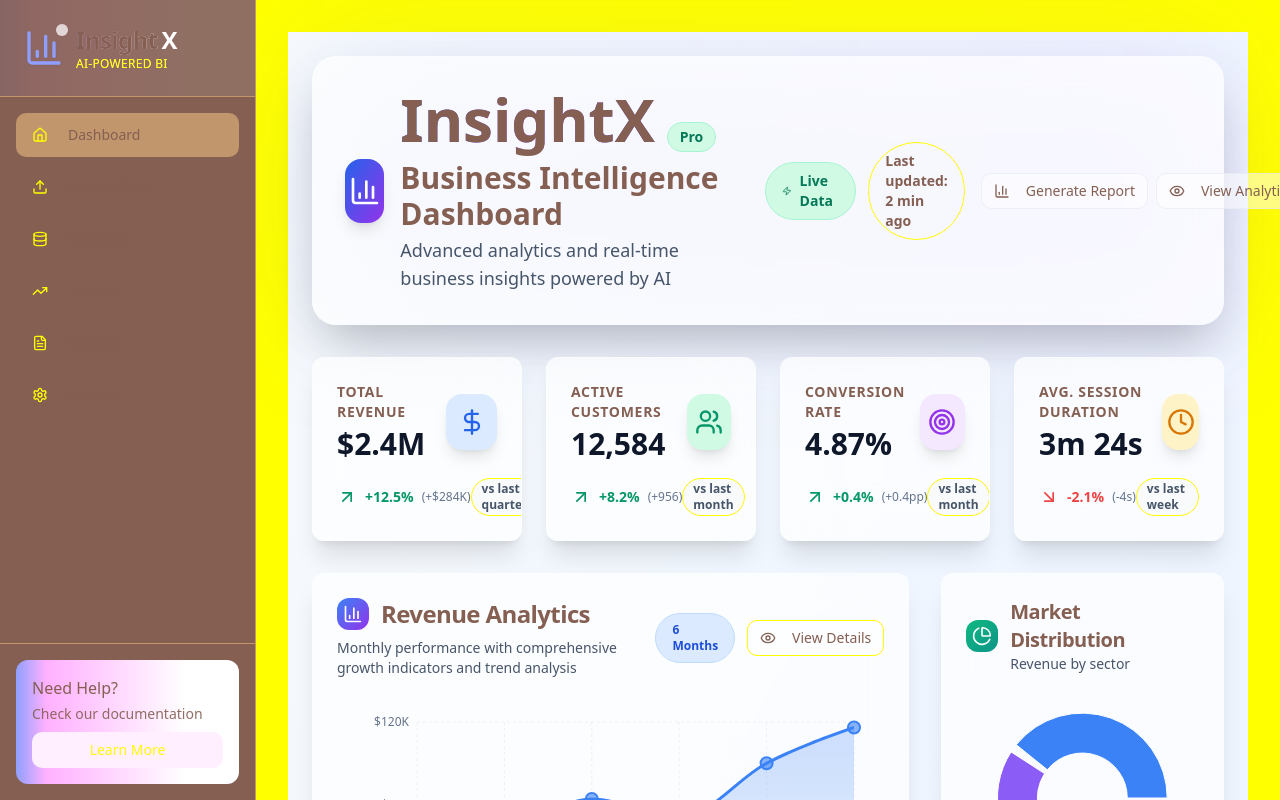
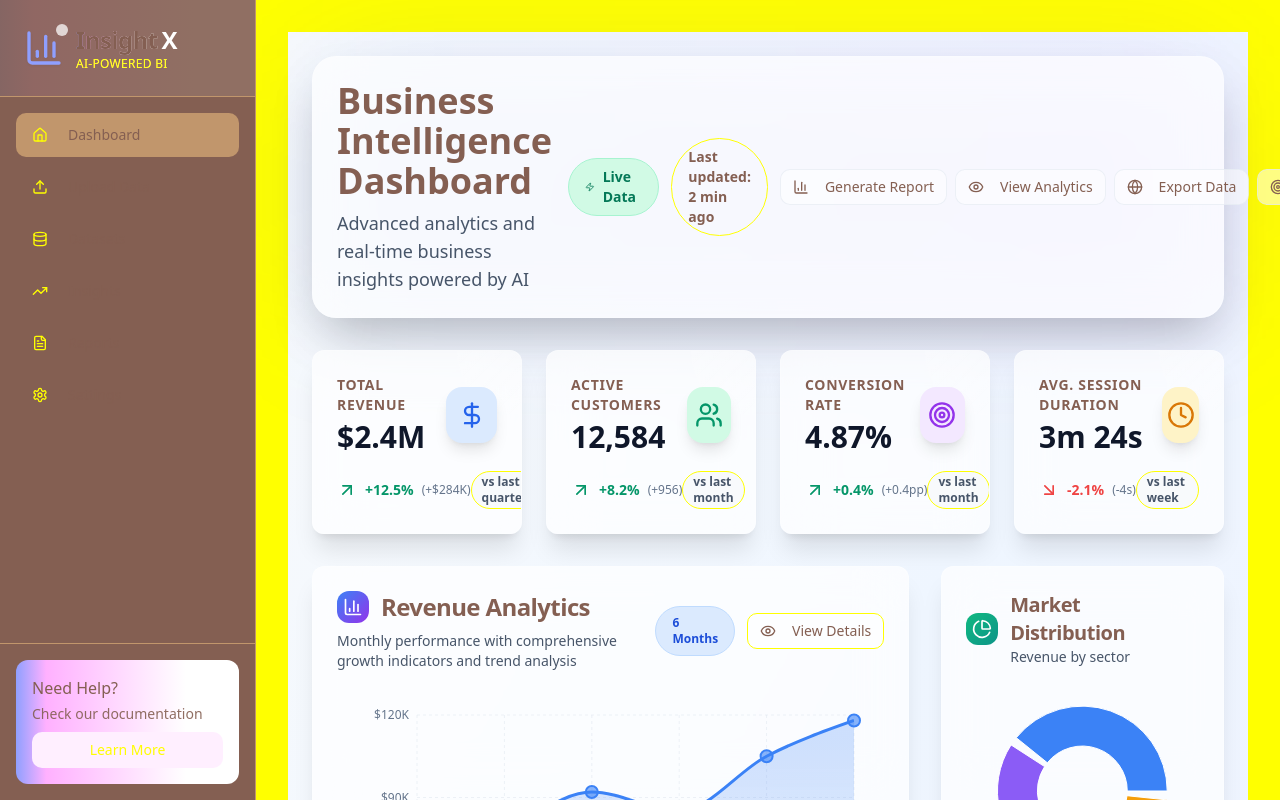
Before and after one commit to Rishita-rm/InsightX-AI-Powered-Business-Intelligence-Dashboard, a React (Vite) app: page / in a window 1280 px wide. Built offline with nearby package versions, Linux system fonts and the light colour scheme.

Commit message:
Refactor:
Remove "InsightX" from dashboard header and ensure visibility in sidebar.

```diff
--- a/src/components/Dashboard.tsx
+++ b/src/components/Dashboard.tsx
@@ -1,4 +1,3 @@
-
 import { BarChart, Bar, XAxis, YAxis, CartesianGrid, Tooltip, ResponsiveContainer, LineChart, Line, PieChart, Pie, Cell, AreaChart, Area, RadialBarChart, RadialBar } from 'recharts';
 import { Card, CardContent, CardDescription, CardHeader, CardTitle } from "@/components/ui/card";
 import { Badge } from "@/components/ui/badge";
@@ -98,35 +97,20 @@ const Dashboard = () => {
 
   return (
     <div className="min-h-screen bg-gradient-to-br from-slate-50 via-blue-50 to-indigo-50 p-6 space-y-8">
-      {/* Enhanced Header Section with Brand */}
+      {/* Simplified Header Section */}
       <div className="relative">
         <div className="absolute inset-0 bg-gradient-to-r from-blue-600/10 to-purple-600/10 rounded-3xl blur-3xl" />
-        <div className="relative bg-white/70 backdrop-blur-xl border border-white/20 rounded-3xl p-8 shadow-2xl">
-          <div className="flex flex-col lg:flex-row lg:items-center justify-between gap-6">
-            <div className="space-y-4">
-              <div className="flex items-center gap-4">
-                <div className="w-16 h-16 bg-gradient-to-br from-blue-600 to-purple-600 rounded-2xl flex items-center justify-center shadow-lg">
-                  <BarChart3 className="w-8 h-8 text-white" />
-                </div>
-                <div>
-                  <div className="flex items-baseline gap-3 mb-2">
-                    <h1 className="text-6xl font-black bg-gradient-to-r from-blue-600 via-purple-600 to-indigo-700 bg-clip-text text-transparent">
-                      InsightX
-                    </h1>
-                    <Badge className="bg-emerald-100 text-emerald-700 border-emerald-200 px-3 py-1 text-sm font-bold">
-                      Pro
-                    </Badge>
-                  </div>
-                  <h2 className="text-3xl font-bold text-slate-900 mb-1">
-                    Business Intelligence Dashboard
-                  </h2>
-                  <p className="text-lg text-slate-600 font-medium">
-                    Advanced analytics and real-time business insights powered by AI
-                  </p>
-                </div>
-              </div>
+        <div className="relative bg-white/70 backdrop-blur-xl border border-white/20 rounded-3xl p-6 shadow-2xl">
+          <div className="flex flex-col lg:flex-row lg:items-center justify-between gap-4">
+            <div className="space-y-2">
+              <h1 className="text-4xl font-bold text-slate-900">
+                Business Intelligence Dashboard
+              </h1>
+              <p className="text-lg text-slate-600 font-medium">
+                Advanced analytics and real-time business insights powered by AI
+              </p>
             </div>
-            <div className="flex flex-col sm:flex-row items-start sm:items-center gap-4">
+            <div className="flex flex-col sm:flex-row items-start sm:items-center gap-3">
               <div className="flex items-center gap-3">
                 <Badge className="bg-emerald-100 text-emerald-700 border-emerald-200 px-4 py-2 text-sm font-semibold">
                   <Zap className="w-4 h-4 mr-2" />
@@ -353,6 +337,7 @@ const Dashboard = () => {
         </Card>
       </div>
 
+      {/* Performance and Activity sections */}
       <div className="grid gap-8 grid-cols-1 lg:grid-cols-3">
         <Card className="lg:col-span-1 bg-white/70 backdrop-blur-xl border-white/20 shadow-xl">
           <CardHeader>
```
